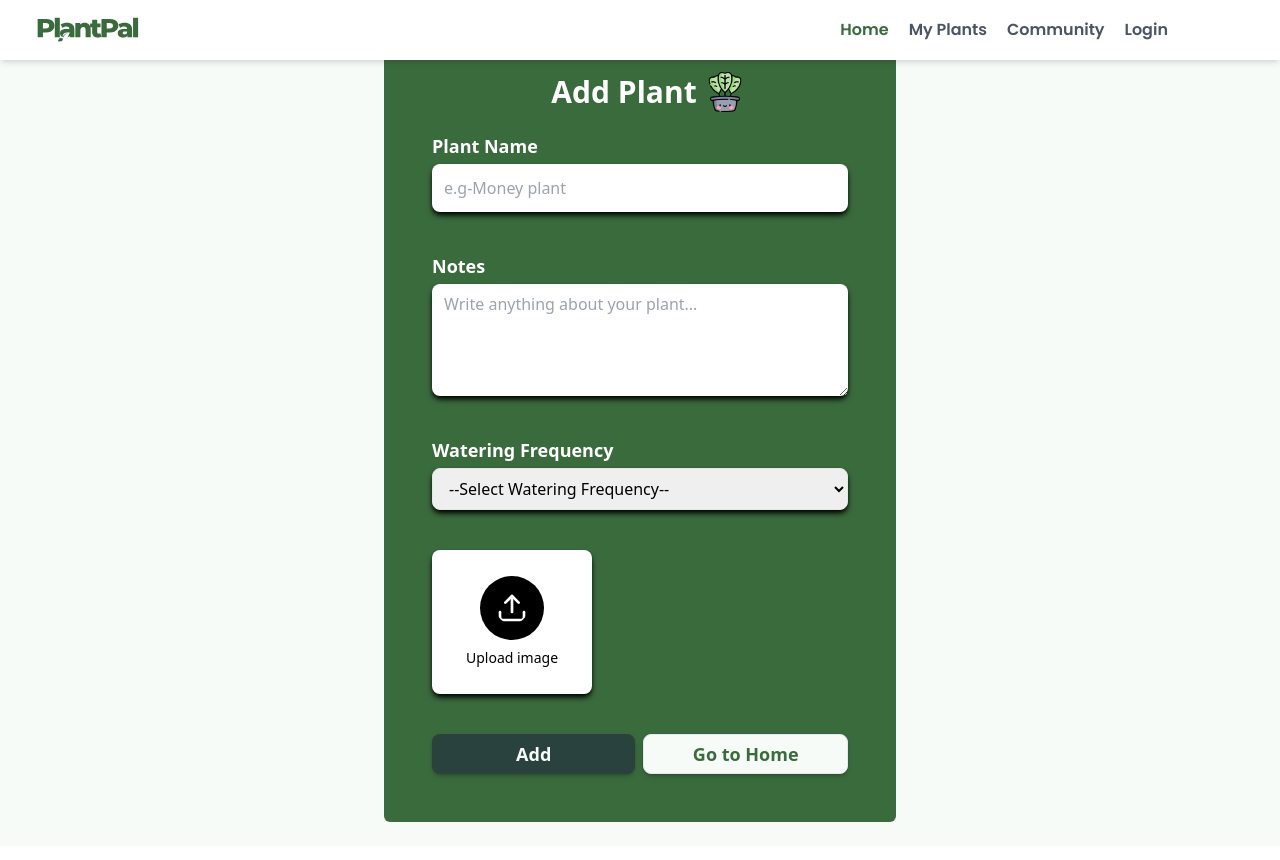
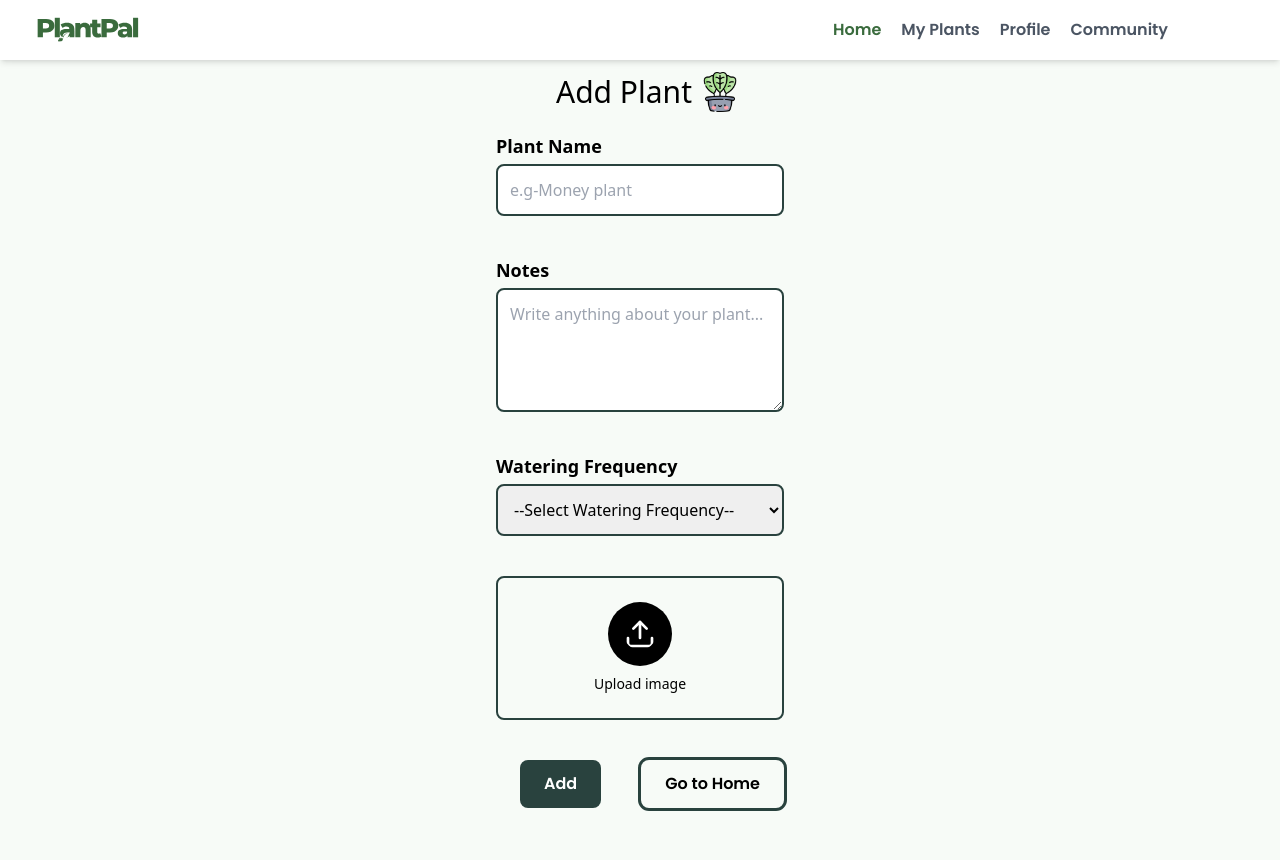
Before and after one commit to freeCodeCamp-2025-Summer-Hackathon/maroon-socket, a React (Vite) app in the folder client/: page /addPlant in a window 1280 px wide. Shown: the top 860 px of the page. Built offline with nearby package versions, Linux system fonts and the light colour scheme; no server answers; sample sign-in values are in the browser's storage.

Commit message:
fix: make page styles consistent with landing page (#118)
* fix: make page styles consistent with landing page

* integrate: protected routes & conditional navbar rendering based on login state

* fix: hide login based on isLoggedIn state

* refactor: myPlant is also added to conditional render

```diff
--- a/client/src/components/NavBar.jsx
+++ b/client/src/components/NavBar.jsx
@@ -1,7 +1,16 @@
 import { Link } from 'react-router';
 import Plantlogo from '../assets/logos/green_logo.svg';
+import { useEffect, useState } from 'react';
 
 function NavBar() {
+    const [isLoggedIn, setIsLoggedIn] = useState(false);
+
+    useEffect(() => {
+        if (localStorage.getItem('token')) {
+            setIsLoggedIn(true);
+        }
+    }, []);
+
     return (
         <nav className="bg-white shadow-md flex items-center fixed top-0 left-0 w-full z-50">
             <div className="w-full flex justify-between items-center px-4 sm:px-6 lg:px-8">
@@ -17,15 +26,28 @@ function NavBar() {
                     <li className="hover:underline underline-offset-8 font-semibold font-poppins text-primary">
                         <Link to={'/'}>Home</Link>
                     </li>
+
+                    {isLoggedIn ? (
+                        <>
+                            {' '}
                             <li className="hover:underline underline-offset-8 font-semibold font-poppins">
                                 <Link to={'/userHome'}>My Plants</Link>
                             </li>
                             <li className="hover:underline underline-offset-8 font-semibold font-poppins">
+                                <Link to="/profile">Profile</Link>
+                            </li>{' '}
+                        </>
+                    ) : null}
+
+                    <li className="hover:underline underline-offset-8 font-semibold font-poppins">
                         <Link to="/community">Community</Link>
                     </li>
+
+                    {isLoggedIn ? null : (
                         <li className="hover:underline underline-offset-8 font-semibold font-poppins">
                             <Link to="/login">Login</Link>
                         </li>
+                    )}
                 </ul>
             </div>
         </nav>
--- a/client/src/components/ProtectedRoute.jsx
+++ b/client/src/components/ProtectedRoute.jsx
@@ -7,7 +7,7 @@ function ProtectedRoute({ children }) {
 
     useEffect(() => {
         const token = localStorage.getItem('token');
-        if (!token) navigate('/');
+        if (!token) navigate('/login');
         else setIsLoggedIn(true);
     }, [navigate]);
 
--- a/client/src/main.jsx
+++ b/client/src/main.jsx
@@ -11,6 +11,7 @@ import UserHome from './pages/UserHome.jsx';
 import Community from './pages/Community.jsx';
 import LandingPage from './pages/LandingPage.jsx';
 import DetailedPost from './pages/DetailedPost.jsx';
+import ProtectedRoute from './components/ProtectedRoute.jsx';
 import Profile from './pages/Profile.jsx';
 
 const router = createBrowserRouter([
@@ -19,12 +20,43 @@ const router = createBrowserRouter([
         element: <App />,
         children: [
             { path: '/', element: <LandingPage /> },
-            { path: '/addPlant', element: <AddPlant /> },
-            { path: '/myPlants', element: <MyPlants /> },
-            { path: '/userHome', element: <UserHome /> },
-            { path: '/community', element: <Community /> },
+            {
+                path: '/addPlant',
+                element: (
+                    <ProtectedRoute>
+                        <AddPlant />
+                    </ProtectedRoute>
+                )
+            },
+            {
+                path: '/myPlants',
+                element: (
+                    <ProtectedRoute>
+                        <MyPlants />
+                    </ProtectedRoute>
+                )
+            },
+            {
+                path: '/userHome',
+                element: (
+                    <ProtectedRoute>
+                        <UserHome />
+                    </ProtectedRoute>
+                )
+            },
+            {
+                path: '/community',
+                element: <Community />
+            },
             { path: 'community/:id', element: <DetailedPost /> },
-            { path: '/profile', element: <Profile /> }
+            {
+                path: '/profile',
+                element: (
+                    <ProtectedRoute>
+                        <Profile />
+                    </ProtectedRoute>
+                )
+            }
         ]
     },
     { path: '/login', element: <Login /> },
--- a/client/src/pages/AddPlant.jsx
+++ b/client/src/pages/AddPlant.jsx
@@ -84,12 +84,10 @@ const AddPlant = () => {
     };
 
     return (
-        <div className="bg-secondary w-full h-full flex justify-center py-6 ">
-            <div className=" w-2/5 h-fit bg-primary px-8 py-12 flex flex-col justify-around items-start gap-5 rounded-md ">
-                <div className=" w-full flex justify-center items-center gap-2">
-                    <h1 className="text-3xl font-semibold text-white pl-4">
-                        Add Plant
-                    </h1>
+        <div className="bg-secondary flex justify-center py-6">
+            <div className="px-8 py-12 flex flex-col justify-around items-start gap-5 rounded-md ">
+                <div className=" w-full flex justify-center items-center gap-2 ">
+                    <h1 className="text-3xl font-semibol pl-4">Add Plant</h1>
                     <span className="size-10">
                         <img
                             alt="plant pot icon"
@@ -99,21 +97,20 @@ const AddPlant = () => {
                     </span>
                 </div>
 
-                {/** Add Plant form */}
                 <div className="w-full flex justify-center items-center">
                     <form
-                        className="flex w-full h-full flex-col justify-center gap-10  rounded-md px-4"
+                        className="flex w-full h-full flex-col justify-center gap-10 rounded-md px-4"
                         onSubmit={handleSubmit}
                     >
                         <div className=" flex flex-col justify-center items-start gap-1">
                             <label
                                 htmlFor="plantName"
-                                className="font-semibold text-lg text-white"
+                                className="font-semibold text-lg "
                             >
                                 Plant Name
                             </label>
                             <input
-                                className="border-none w-full p-3 text-base rounded-lg shadow-md shadow-black focus:outline-none"
+                                className="w-full p-3 text-base rounded-lg border-2 border-btn outline-btn"
                                 type="text"
                                 id="plantName"
                                 value={newPlant.plantName}
@@ -131,12 +128,12 @@ const AddPlant = () => {
                         <div className=" flex flex-col justify-center items-start gap-1">
                             <label
                                 htmlFor="note"
-                                className="font-semibold text-lg text-white"
+                                className="font-semibold text-lg"
                             >
                                 Notes
                             </label>
                             <textarea
-                                className="border-none w-full px-3 py-2 text-base rounded-lg shadow-md shadow-black focus:outline-none"
+                                className="w-full p-3 text-base rounded-lg border-2 border-btn outline-btn"
                                 rows={4}
                                 id="note"
                                 placeholder="Write anything about your plant..."
@@ -154,12 +151,12 @@ const AddPlant = () => {
                         <div className=" flex flex-col justify-center items-start gap-1">
                             <label
                                 htmlFor="waterFreq"
-                                className="font-semibold text-lg text-white"
+                                className="font-semibold text-lg "
                             >
                                 Watering Frequency
                             </label>
                             <select
-                                className="border w-full px-3 py-2 text-base rounded-lg shadow-md shadow-black focus:outline-none"
+                                className="w-full p-3 text-base rounded-lg border-2 border-btn outline-btn"
                                 id="waterFreq"
                                 value={newPlant.waterFreq}
                                 name="waterFreq"
@@ -180,7 +177,7 @@ const AddPlant = () => {
                         <div className="flex flex-col justify-center items-start gap-1 ">
                             <div
                                 id="plantImage"
-                                className="w-40 h-36 p-2 flex justify-center items-center bg-white shadow-black rounded-lg shadow-md"
+                                className="h-36 p-2 flex justify-center items-center w-full text-base rounded-lg border-2 border-btn outline-btn"
                                 onClick={() => imageRef.current.click()}
                             >
                                 {newPlant.image ? (
@@ -205,12 +202,10 @@ const AddPlant = () => {
                                 accept=".png, .jpg, .jpeg"
                                 name="plantImage"
                                 onChange={handleImage}
-                                required
                                 className="hidden"
                             />
                         </div>
 
-                        {/** Submit Result Display */}
                         {submitResult && (
                             <div
                                 className={`w-full p-3 rounded-lg ${submitResult.type === 'success' ? 'bg-green-100 text-green-800' : 'bg-red-100 text-red-800'}`}
@@ -248,23 +243,22 @@ const AddPlant = () => {
                             </div>
                         )}
 
-                        {/** Submit Container */}
-                        <div className="w-full flex gap-2 justify-center items-center">
+                        <div className="w-full flex gap-4 justify-center items-center">
                             <button
-                                className="border flex justify-center items-center text-lg w-full h-10 p-3 rounded-lg shadow-md text-secondary border-none drop-shadow font-bold bg-btn disabled:opacity-50 transition-colors hover:bg-opacity-80 disabled:cursor-not-allowed"
+                                className="bg-btn text-white mx-6 px-6 py-3 rounded-lg font-semibold font-poppins hover:scale-110 transition duration-200"
                                 type="submit"
                                 disabled={isSubmitting}
                             >
                                 {isSubmitting ? 'Adding...' : 'Add'}
                             </button>
+
                             <button
-                                className="border flex justify-center items-center text-lg w-full h-10 p-3 rounded-lg shadow-md text-primary font-bold drop-shadow transition-colors hover:bg-opacity-80  bg-secondary disabled:opacity-50 disabled:cursor-not-allowed"
+                                className=" text-black outline outline-btn px-6 py-3 rounded-lg font-semibold font-poppins hover:scale-110 transition duration-200"
                                 type="button"
                                 disabled={isSubmitting}
                                 onClick={() => navigate('/userHome')}
                             >
-                                {' '}
-                                Go to Home{' '}
+                                Go to Home
                             </button>
                         </div>
                     </form>
```
Lines whose indentation alone changed are shown as unchanged.
